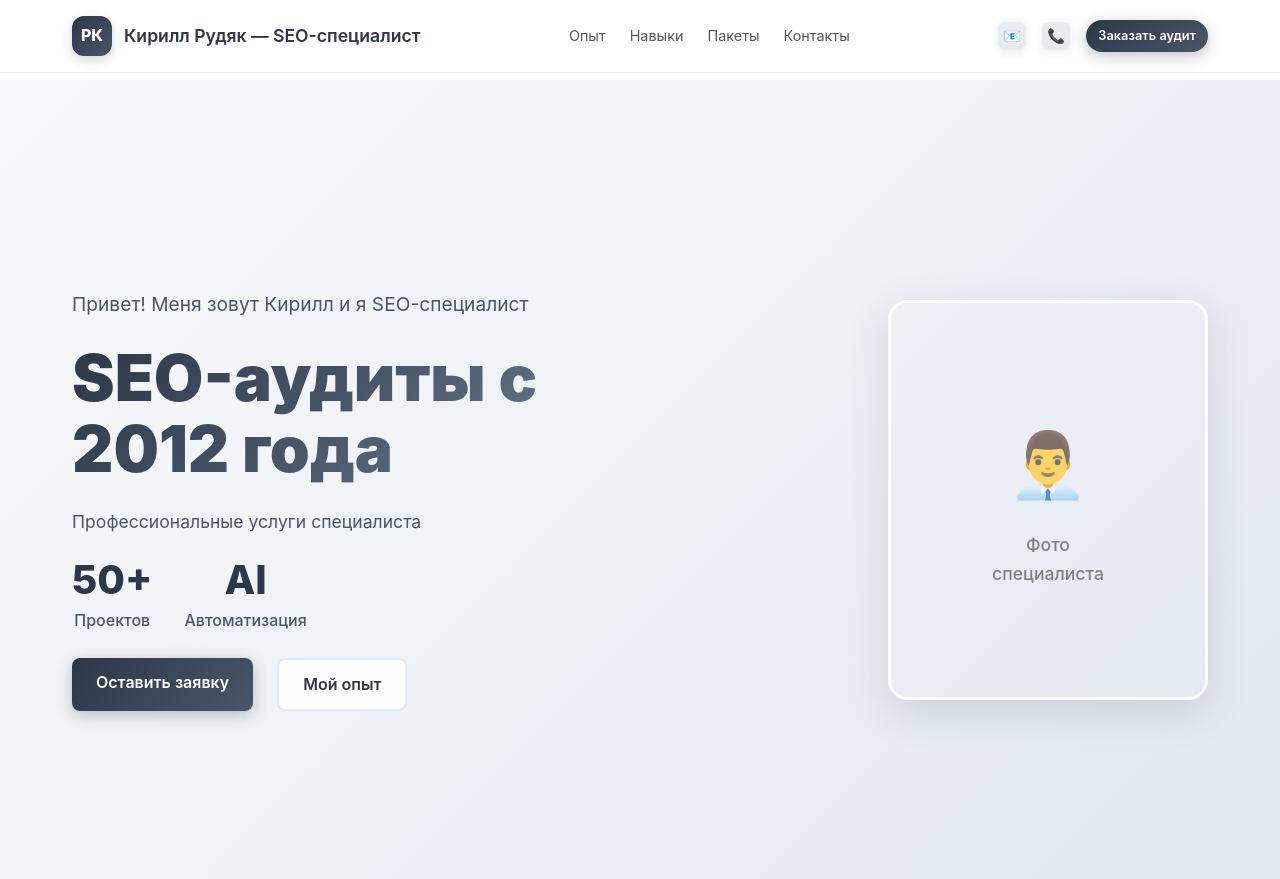
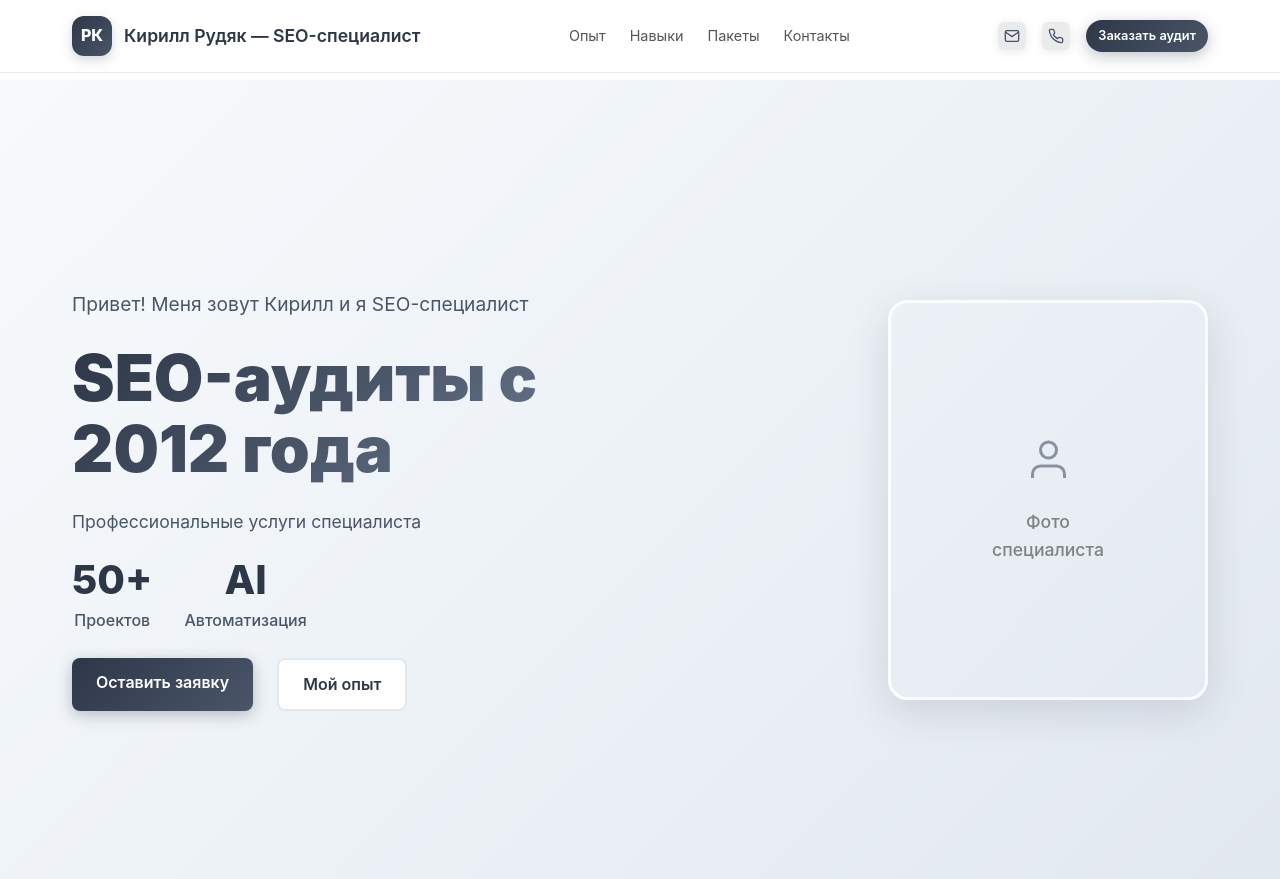
Before and after one commit to Rudiak-Kirill/rudiak-kirill.github.io, a PHP site: page / in a window 1280 px wide. Shown: the top 879 px of the page. Run offline with PHP 8.4, Linux system fonts and the light colour scheme.

Commit message:
Replace emoji icons with minimal SVG icons in monochrome style

```diff
--- a/assets/css/style.css
+++ b/assets/css/style.css
@@ -231,8 +231,12 @@ a:hover {
     color: #4a5568;
     text-decoration: none;
     transition: all 0.3s ease;
-    font-size: 0.9rem;
     box-shadow: 0 2px 8px rgba(45, 55, 72, 0.1);
+}
+
+.contact-link svg {
+    width: 16px;
+    height: 16px;
 }
 
 .contact-link:hover {
@@ -402,9 +406,14 @@ a:hover {
 }
 
 .photo-icon {
-    font-size: 4rem;
     margin-bottom: 1rem;
-    opacity: 0.7;
+    opacity: 0.6;
+    color: #4a5568;
+}
+
+.photo-icon svg {
+    width: 48px;
+    height: 48px;
 }
 
 .photo-placeholder-content p {
--- a/index.html
+++ b/index.html
@@ -23,12 +23,17 @@
             </div>
 
             <div class="nav-actions">
-                <a href="mailto:rudyak.kirill@gmail.com" class="contact-link" title="Email">
-                    <span>📧</span>
-                </a>
-                <a href="tel:+79531993434" class="contact-link" title="Телефон">
-                    <span>📞</span>
-                </a>
+                    <a href="mailto:rudyak.kirill@gmail.com" class="contact-link" title="Email">
+                        <svg width="16" height="16" viewBox="0 0 24 24" fill="none" stroke="currentColor" stroke-width="2">
+                            <path d="M4 4h16c1.1 0 2 .9 2 2v12c0 1.1-.9 2-2 2H4c-1.1 0-2-.9-2-2V6c0-1.1.9-2 2-2z"/>
+                            <polyline points="22,6 12,13 2,6"/>
+                        </svg>
+                    </a>
+                    <a href="tel:+79531993434" class="contact-link" title="Телефон">
+                        <svg width="16" height="16" viewBox="0 0 24 24" fill="none" stroke="currentColor" stroke-width="2">
+                            <path d="M22 16.92v3a2 2 0 0 1-2.18 2 19.79 19.79 0 0 1-8.63-3.07 19.5 19.5 0 0 1-6-6 19.79 19.79 0 0 1-3.07-8.67A2 2 0 0 1 4.11 2h3a2 2 0 0 1 2 1.72 12.84 12.84 0 0 0 .7 2.81 2 2 0 0 1-.45 2.11L8.09 9.91a16 16 0 0 0 6 6l1.27-1.27a2 2 0 0 1 2.11-.45 12.84 12.84 0 0 0 2.81.7A2 2 0 0 1 22 16.92z"/>
+                        </svg>
+                    </a>
                 <a href="#contact" class="btn btn-primary btn-small">Заказать аудит</a>
             </div>
 
@@ -67,7 +72,12 @@
                 <div class="hero-image">
                     <div class="photo-container">
                         <div class="photo-placeholder-content">
-                            <div class="photo-icon">👨‍💼</div>
+                            <div class="photo-icon">
+                                <svg width="48" height="48" viewBox="0 0 24 24" fill="none" stroke="currentColor" stroke-width="1.5">
+                                    <path d="M20 21v-2a4 4 0 0 0-4-4H8a4 4 0 0 0-4 4v2"/>
+                                    <circle cx="12" cy="7" r="4"/>
+                                </svg>
+                            </div>
                             <p>Фото специалиста</p>
                         </div>
                     </div>
```
Also changed, not shown: assets/images/kirill-photo (2).jpg (added), assets/images/kirill-photo.jpg (deleted).
